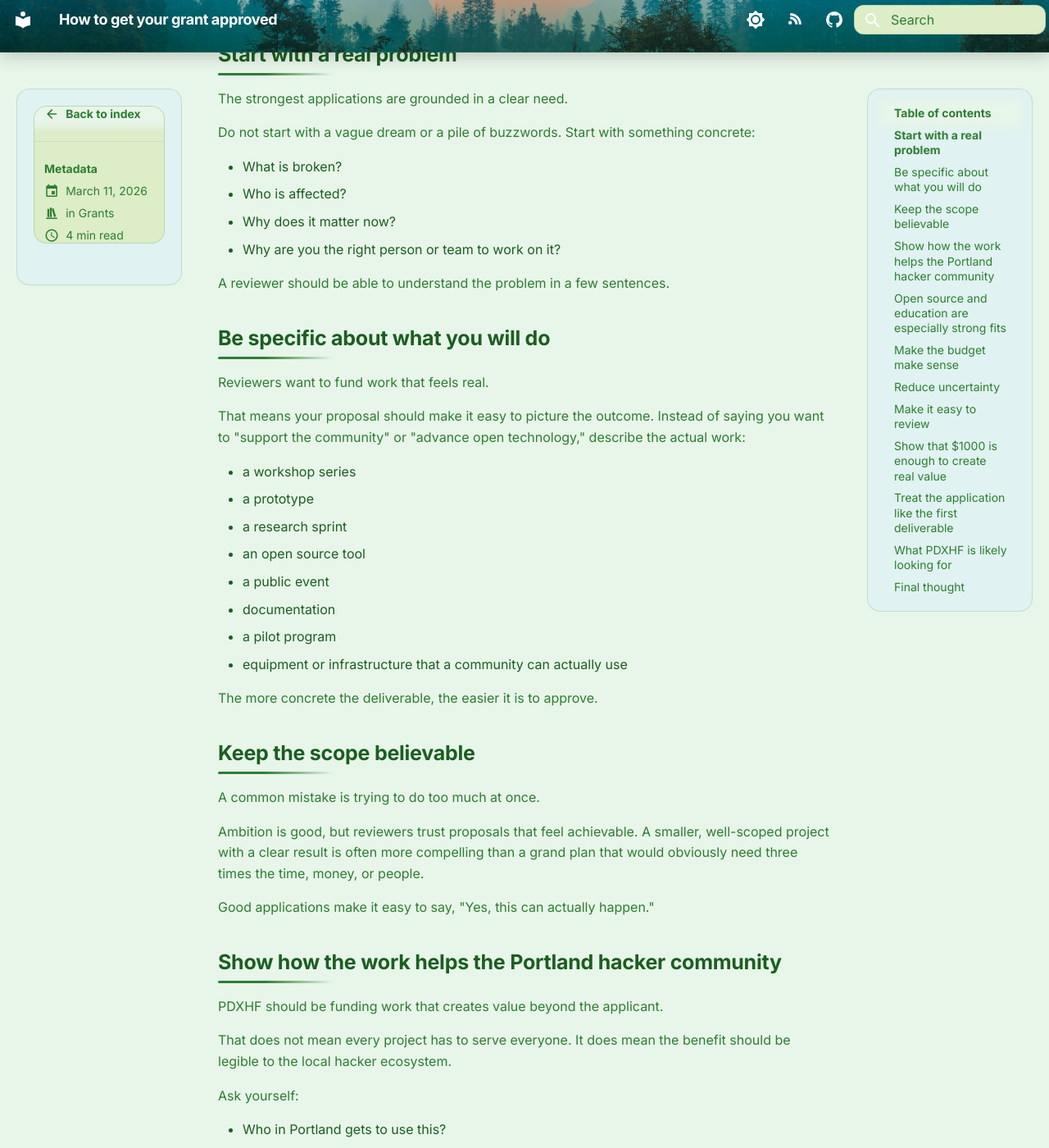
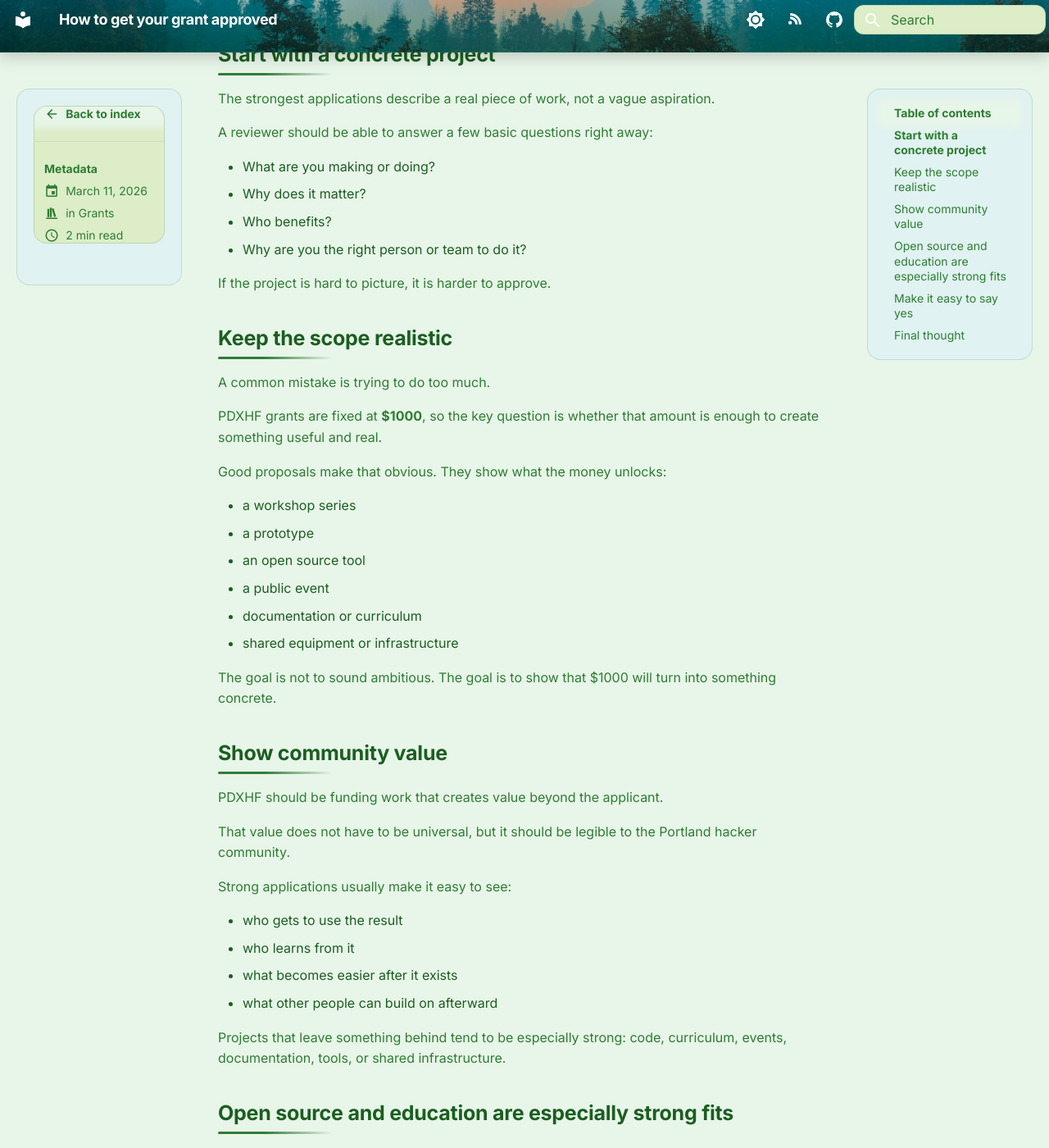
Before and after one commit to pierce403/PDXHF, an MkDocs documentation site: the page built from docs/blog/posts/how-to-get-your-grant-approved.md, in a window 1280 px wide and 1400 px high, scrolled down 370 px. Shown: the whole window at 82% size. Built offline with MkDocs 1.6.1 and Material for MkDocs 9.7.7, drawn with Linux system fonts in a browser that asks for light colours; some of the changed text lies outside the part shown.

Commit message:
Tighten grant post and reduce repetition

```diff
--- a/docs/blog/posts/how-to-get-your-grant-approved.md
+++ b/docs/blog/posts/how-to-get-your-grant-approved.md
@@ -12,158 +12,86 @@ tags:
 
 A lot of grant applications fail for reasons that are avoidable.
 
-Usually it is not because the idea is bad. It is because the reviewers cannot quickly tell what is being proposed, why it matters to the Portland hacker community, who it helps, or whether the applicant can actually deliver it.
+Usually it is not because the idea is bad. It is because the reviewers cannot quickly tell what is being proposed, why it matters to the Portland hacker community, or whether the applicant can actually deliver it.
 
 This post is specifically about how to make a strong case for a **PDXHF grant**.
 
 <!-- more -->
 
-## Start with a real problem
+## Start with a concrete project
 
-The strongest applications are grounded in a clear need.
+The strongest applications describe a real piece of work, not a vague aspiration.
 
-Do not start with a vague dream or a pile of buzzwords. Start with something concrete:
+A reviewer should be able to answer a few basic questions right away:
 
-- What is broken?
-- Who is affected?
-- Why does it matter now?
-- Why are you the right person or team to work on it?
+- What are you making or doing?
+- Why does it matter?
+- Who benefits?
+- Why are you the right person or team to do it?
 
-A reviewer should be able to understand the problem in a few sentences.
+If the project is hard to picture, it is harder to approve.
 
-## Be specific about what you will do
+## Keep the scope realistic
 
-Reviewers want to fund work that feels real.
+A common mistake is trying to do too much.
 
-That means your proposal should make it easy to picture the outcome. Instead of saying you want to "support the community" or "advance open technology," describe the actual work:
+PDXHF grants are fixed at **$1000**, so the key question is whether that amount is enough to create something useful and real.
+
+Good proposals make that obvious. They show what the money unlocks:
 
 - a workshop series
 - a prototype
-- a research sprint
 - an open source tool
 - a public event
-- documentation
-- a pilot program
-- equipment or infrastructure that a community can actually use
+- documentation or curriculum
+- shared equipment or infrastructure
 
-The more concrete the deliverable, the easier it is to approve.
+The goal is not to sound ambitious. The goal is to show that $1000 will turn into something concrete.
 
-## Keep the scope believable
-
-A common mistake is trying to do too much at once.
-
-Ambition is good, but reviewers trust proposals that feel achievable. A smaller, well-scoped project with a clear result is often more compelling than a grand plan that would obviously need three times the time, money, or people.
-
-Good applications make it easy to say, "Yes, this can actually happen."
-
-## Show how the work helps the Portland hacker community
+## Show community value
 
 PDXHF should be funding work that creates value beyond the applicant.
 
-That does not mean every project has to serve everyone. It does mean the benefit should be legible to the local hacker ecosystem.
+That value does not have to be universal, but it should be legible to the Portland hacker community.
 
-Ask yourself:
+Strong applications usually make it easy to see:
 
-- Who in Portland gets to use this?
-- Who learns from it?
-- What becomes easier after this exists?
-- Does it strengthen the local hacker community?
-- Does it create something other people can build on?
+- who gets to use the result
+- who learns from it
+- what becomes easier after it exists
+- what other people can build on afterward
 
-If the answer is only "this helps me do my personal project," that is usually not enough on its own.
+Projects that leave something behind tend to be especially strong: code, curriculum, events, documentation, tools, or shared infrastructure.
 
 ## Open source and education are especially strong fits
 
-PDXHF is naturally well-positioned to support work that compounds.
+PDXHF is naturally well-positioned to support work that compounds over time.
 
 That includes:
 
 - open source tools other people can reuse
 - educational materials, workshops, and classes
 - documentation that lowers the barrier to entry
-- local events that connect builders, learners, and collaborators
+- local events that connect builders and learners
 - shared infrastructure for hackers, tinkerers, and community labs
 
-The strongest projects tend to leave something behind: code, curriculum, equipment, documentation, or a stronger network of people.
+These are not the only things worth funding, but they are strong examples of the kind of work that keeps creating value after the grant is spent.
 
-## Make the budget make sense
-
-A good budget tells a story.
-
-It should feel proportional to the work. Reviewers do not need fake precision, but they do need enough detail to understand what the money is for.
-
-A simple budget is usually best:
-
-- materials
-- venue costs
-- equipment
-- contractor time
-- travel
-- food, if relevant to the event
-
-If you are asking for labor costs, explain the work clearly. If you are asking for equipment, explain why it is needed and who will benefit from it.
-
-## Reduce uncertainty
-
-Every grant application carries some risk. Your job is to lower it.
-
-You can do that by showing:
-
-- relevant past work
-- a realistic timeline
-- partnerships or community support
-- an existing prototype or draft
-- evidence that you can follow through
-
-You do not need to sound polished or corporate. You just need to make reviewers feel confident that the work will happen.
-
-## Make it easy to review
+## Make it easy to say yes
 
 A surprising amount of approval comes down to clarity.
 
-If a reviewer has to work hard to understand your application, your odds go down. Clean structure helps:
+If a reviewer has to work hard to understand your application, your odds go down.
+
+Keep the structure simple:
 
 - one paragraph on the problem
 - one paragraph on the proposed work
 - a short timeline
-- a simple budget
+- a clear budget
 - a few sentences on impact
 
-Do not hide the core idea in a wall of text.
-
-## Show that $1000 is enough to create real value
-
-Because the grant amount is fixed, the question is not how much you are asking for. The question is whether **$1000 is enough to make the project real**.
-
-A strong application makes that easy to believe.
-
-Show what the money unlocks:
-
-- the prototype you can finish
-- the workshop you can run
-- the equipment you can buy for shared use
-- the documentation or curriculum you can produce
-- the event or pilot you can actually execute
-
-The best proposals make it obvious that $1000 will turn into something concrete and useful.
-
-## Treat the application like the first deliverable
-
-Your grant application is a sample of how you think and how you work.
-
-If it is clear, thoughtful, realistic, and grounded, reviewers will assume the project is more likely to be the same.
-
-If it is messy, inflated, or hard to follow, reviewers will worry that the project itself will be too.
-
-## What PDXHF is likely looking for
-
-The strongest PDXHF applications will probably have a few things in common:
-
-- they are concrete
-- they are achievable
-- they help more than just the applicant
-- they strengthen the Portland hacker community
-- they leave something behind that other people can learn from or build on
+If there is uncertainty, reduce it with evidence: past work, a prototype, community support, or signs that you can follow through.
 
 ## Final thought
 
```
